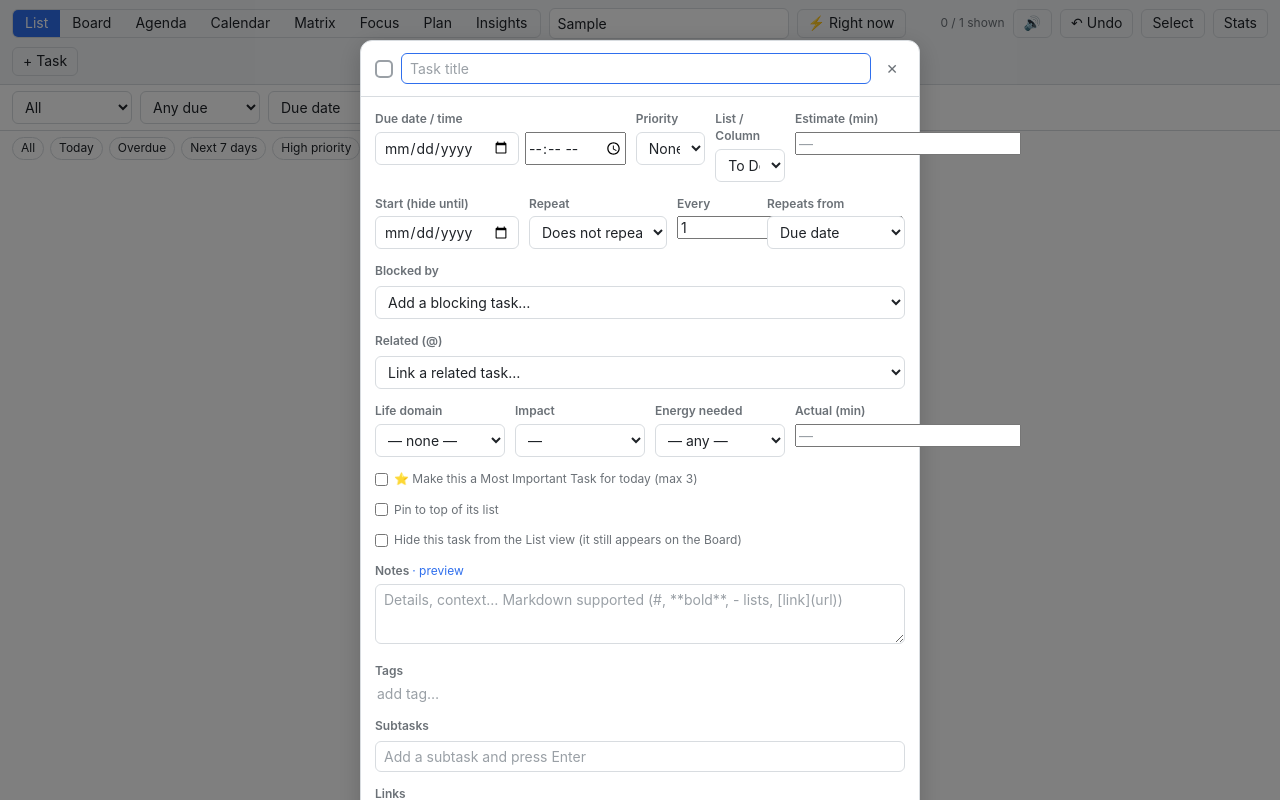
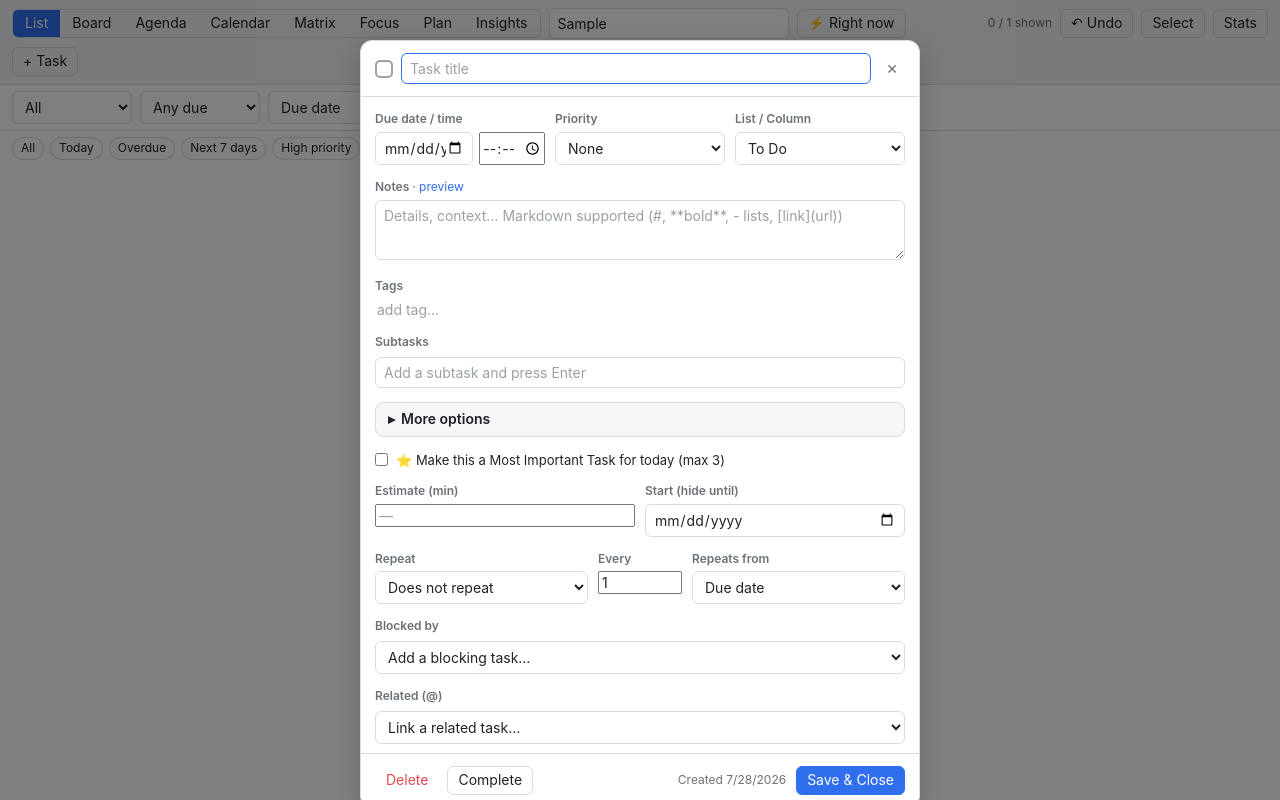
Before and after one commit to justice2425/sn-tasks, a plain HTML site: page index.html in a window 1280 px wide. Both pictures are taken after typing "Sample" into the empty fields and a click on the button "+ Task". Drawn offline with Linux system fonts and the light colour scheme.

Commit message:
Add files via upload

```diff
--- a/ext.json
+++ b/ext.json
@@ -3,7 +3,7 @@
   "name": "Tasks",
   "content_type": "SN|Component",
   "area": "editor-editor",
-  "version": "1.17.0",
+  "version": "1.18.1",
   "description": "A Todoist-style task manager for Standard Notes: List / Board / Agenda / Calendar / Matrix / Focus / Plan / Insights views, due dates, priorities, tags, notes, subtasks, links, recurrence, dependencies, and a local Insights dashboard (Most Important Tasks, momentum & wins, life-balance domains, planning/throughput, procrastination radar) plus a 'Right now' time+energy filter. All data is stored inside the note and protected by Standard Notes' end-to-end encryption.",
   "url": "https://justice2425.github.io/sn-tasks/index.html",
   "download_url": "https://justice2425.github.io/sn-tasks/index.html",
--- a/index.html
+++ b/index.html
@@ -185,14 +185,32 @@
   .modal {
     background: var(--bg); border: 1px solid var(--border); border-radius: 12px;
     width: 100%; max-width: 560px; box-shadow: var(--shadow);
-  }
-  .modal-head { display: flex; align-items: center; padding: 12px 14px; border-bottom: 1px solid var(--border); gap: 8px; }
-  .modal-head .grow { flex: 1; }
-  .modal-body { padding: 14px; display: flex; flex-direction: column; gap: 14px; }
-  .modal-foot { display: flex; justify-content: space-between; padding: 12px 14px; border-top: 1px solid var(--border); align-items: center; }
+    max-height: calc(100vh - 32px); display: flex; flex-direction: column;
+  }
+  .modal-head { display: flex; align-items: center; padding: 12px 14px; border-bottom: 1px solid var(--border); gap: 8px; flex: 0 0 auto; }
+  .modal-head .grow { flex: 1; min-width: 0; }
+  .modal-body { padding: 14px; display: flex; flex-direction: column; gap: 14px; overflow-y: auto; flex: 1 1 auto; }
+  .modal-foot { display: flex; justify-content: space-between; padding: 12px 14px; border-top: 1px solid var(--border); align-items: center; gap: 8px; flex: 0 0 auto; flex-wrap: wrap; }
+  .field { min-width: 0; }
   .field label { display: block; font-size: 12px; color: var(--muted); margin-bottom: 4px; font-weight: 600; }
-  .field-row { display: flex; gap: 10px; }
-  .field-row > .field { flex: 1; }
+  /* inputs must be able to shrink inside flex rows, or they overflow on mobile */
+  .field input, .field select, .field textarea { width: 100%; min-width: 0; box-sizing: border-box; }
+  .field-row { display: flex; gap: 10px; flex-wrap: wrap; }
+  .field-row > .field { flex: 1 1 150px; min-width: 0; }
+  .field-row > .field-sm { flex: 0 1 84px; }
+  .due-pair { display: flex; gap: 6px; }
+  .due-pair input[type=date] { flex: 1 1 auto; }
+  .due-pair input[type=time] { flex: 0 1 120px; }
+  /* "More options" progressive disclosure */
+  .more-toggle { display: flex; align-items: center; gap: 6px; width: 100%; justify-content: flex-start;
+    background: var(--panel); border: 1px solid var(--border); border-radius: 8px; padding: 8px 12px;
+    font-weight: 600; color: var(--fg); cursor: pointer; }
+  .more-toggle:hover { background: var(--panel-2, var(--panel)); }
+  .more-toggle .caret { transition: transform .15s ease; display: inline-block; }
+  .more-toggle[aria-expanded="true"] .caret { transform: rotate(90deg); }
+  .more-fields { display: flex; flex-direction: column; gap: 14px; }
+  .opt-check { display: flex; align-items: center; gap: 8px; cursor: pointer; font-size: 13px; }
+  .opt-check input { width: auto; margin: 0; flex: 0 0 auto; }
 
   .subtasks .sub-item { display: flex; align-items: center; gap: 8px; margin-bottom: 6px; flex-wrap: wrap; }
   .subtasks .sub-item input[type=text] { flex: 1; }
@@ -293,7 +311,6 @@
     <button class="ghost" id="rightNowBtn" title="What can I do right now?">⚡ Right now</button>
     <span class="grow"></span>
     <span class="count" id="count"></span>
-    <button class="ghost" id="speakBtn" title="Read today aloud">🔊</button>
     <button class="ghost" id="undoBtn" title="Undo (Ctrl/Cmd+Z)">↶ Undo</button>
     <button class="ghost" id="selectBtn" title="Select multiple tasks">Select</button>
     <button class="ghost" id="statsBtn" title="Board statistics & actions">Stats</button>
@@ -361,12 +378,13 @@
       <button class="iconbtn" id="m_close" title="Close">✕</button>
     </div>
     <div class="modal-body">
+      <!-- primary fields (always visible) -->
       <div class="field-row">
         <div class="field">
           <label>Due date / time</label>
-          <div style="display:flex; gap:6px;">
+          <div class="due-pair">
             <input id="m_due" type="date" />
-            <input id="m_dueTime" type="time" style="max-width:118px;" title="Optional time" />
+            <input id="m_dueTime" type="time" title="Optional time" />
           </div>
         </div>
         <div class="field">
@@ -382,16 +400,45 @@
           <label>List / Column</label>
           <select id="m_column"></select>
         </div>
-        <div class="field" style="max-width:110px;">
+      </div>
+      <div class="field">
+        <label>Notes <span class="small" id="m_notesToggle" style="cursor:pointer; color:var(--accent); font-weight:400;">· preview</span></label>
+        <textarea id="m_notes" placeholder="Details, context… Markdown supported (#, **bold**, - lists, [link](url))"></textarea>
+        <div id="m_notesPreview" class="md-preview" style="display:none;"></div>
+      </div>
+      <div class="field">
+        <label>Tags</label>
+        <div class="tag-editor" id="m_tags"></div>
+      </div>
+      <div class="field subtasks">
+        <label>Subtasks</label>
+        <div id="m_subtasks"></div>
+        <div class="inline-add">
+          <input id="m_subInput" type="text" placeholder="Add a subtask and press Enter" />
+        </div>
+      </div>
+
+      <!-- More options (collapsed by default) -->
+      <button type="button" class="more-toggle" id="m_moreToggle" aria-expanded="false">
+        <span class="caret">▸</span> More options
+      </button>
+      <div id="m_more" class="more-fields" hidden>
+        <label class="opt-check">
+          <input type="checkbox" id="m_mit" />
+          ⭐ Make this a Most Important Task for today (max 3)
+        </label>
+        <div class="small" id="m_bump" style="display:none; color:var(--warning);"></div>
+        <div class="field-row">
+          <div class="field">
             <label>Estimate (min)</label>
             <input id="m_estimate" type="number" min="0" step="5" placeholder="—" />
           </div>
-      </div>
-      <div class="field-row">
           <div class="field">
             <label>Start (hide until)</label>
             <input id="m_start" type="date" />
           </div>
+        </div>
+        <div class="field-row">
           <div class="field">
             <label>Repeat</label>
             <select id="m_recur">
@@ -402,7 +449,7 @@
               <option value="monthly">Monthly</option>
             </select>
           </div>
-        <div class="field" style="max-width:80px;">
+          <div class="field field-sm">
             <label>Every</label>
             <input id="m_recurEvery" type="number" min="1" value="1" />
           </div>
@@ -451,47 +498,27 @@
               <option value="high">High</option>
             </select>
           </div>
-        <div class="field" style="max-width:110px;">
+          <div class="field">
             <label>Actual (min)</label>
             <input id="m_actual" type="number" min="0" step="5" placeholder="—" title="Log real time spent to calibrate your estimates" />
           </div>
         </div>
-      <label class="small" style="display:flex; align-items:center; gap:6px; cursor:pointer;">
-        <input type="checkbox" id="m_mit" style="width:auto; margin:0;" />
-        ⭐ Make this a Most Important Task for today (max 3)
-      </label>
-      <div class="small" id="m_bump" style="display:none; color:var(--warning);"></div>
-      <label class="small" style="display:flex; align-items:center; gap:6px; cursor:pointer;">
-        <input type="checkbox" id="m_pin" style="width:auto; margin:0;" />
+        <label class="opt-check">
+          <input type="checkbox" id="m_pin" />
           Pin to top of its list
         </label>
-      <label class="small" style="display:flex; align-items:center; gap:6px; cursor:pointer;">
-        <input type="checkbox" id="m_hideList" style="width:auto; margin:0;" />
+        <label class="opt-check">
+          <input type="checkbox" id="m_hideList" />
           Hide this task from the List view (it still appears on the Board)
         </label>
-      <div class="field">
-        <label>Notes <span class="small" id="m_notesToggle" style="cursor:pointer; color:var(--accent); font-weight:400;">· preview</span></label>
-        <textarea id="m_notes" placeholder="Details, context… Markdown supported (#, **bold**, - lists, [link](url))"></textarea>
-        <div id="m_notesPreview" class="md-preview" style="display:none;"></div>
-      </div>
-      <div class="field">
-        <label>Tags</label>
-        <div class="tag-editor" id="m_tags"></div>
-      </div>
-      <div class="field subtasks">
-        <label>Subtasks</label>
-        <div id="m_subtasks"></div>
-        <div class="inline-add">
-          <input id="m_subInput" type="text" placeholder="Add a subtask and press Enter" />
-        </div>
-      </div>
         <div class="field links">
           <label>Links</label>
           <div id="m_links"></div>
           <div class="inline-add">
-          <input id="m_linkLabel" type="text" placeholder="Label (optional)" style="flex:0 0 160px" />
+            <input id="m_linkLabel" type="text" placeholder="Label (optional)" style="flex:0 0 140px" />
             <input id="m_linkUrl" type="url" placeholder="https://…" />
             <button class="ghost" id="m_addLink">Add</button>
+          </div>
         </div>
       </div>
     </div>
@@ -1672,20 +1699,6 @@ const App = (function () {
   }
 
   /* ---- Spoken daily briefing (offline TTS) ---- */
-  function speakDay() {
-    if (!('speechSynthesis' in window)) { uiConfirm('Text-to-speech isn’t available here.', () => {}); return; }
-    const today = todayStr(); const act = Object.values(data.tasks).filter(t => !t.archived && !t.done);
-    const overdue = act.filter(t => t.due && t.due < today).sort((a, b) => dueKey(a).localeCompare(dueKey(b)));
-    const todayT = act.filter(t => t.due === today).sort((a, b) => dueKey(a).localeCompare(dueKey(b)));
-    const parts = [];
-    if (!overdue.length && !todayT.length) parts.push('Nothing is due today. Nice work.');
-    else {
-      parts.push('You have ' + todayT.length + ' task' + (todayT.length === 1 ? '' : 's') + ' due today' + (overdue.length ? (' and ' + overdue.length + ' overdue') : '') + '.');
-      if (overdue.length) parts.push('Overdue: ' + overdue.slice(0, 8).map(t => t.title || 'untitled').join(', ') + '.');
-      if (todayT.length) parts.push('Due today: ' + todayT.slice(0, 8).map(t => t.title || 'untitled').join(', ') + '.');
-    }
-    try { window.speechSynthesis.cancel(); window.speechSynthesis.speak(new SpeechSynthesisUtterance(parts.join(' '))); } catch (e) {}
-  }
 
   /* ---- Command palette (Cmd/Ctrl+K) ---- */
   let palSel = 0, palResults = [];
@@ -2107,11 +2120,17 @@ const App = (function () {
     data.columns.forEach(c => { const o = el('option'); o.value = c.id; o.textContent = c.name; sel.appendChild(o); });
     sel.value = columnOf(taskId) || data.columns[0].id;
     renderModalTags(t); renderModalSubtasks(t); renderModalLinks(t); renderModalBlockers(t); renderModalRelated(t);
+    // Auto-expand "More options" only if this task already uses one of those advanced fields.
+    const hasAdvanced = !!(t.estimate || t.start || (t.recur && t.recur !== 'none') || (t.blockedBy && t.blockedBy.length) ||
+      (t.related && t.related.length) || t.domain || t.impact || t.energy || t.actualMin != null || t.pinned || t.hideFromList ||
+      (t.links && t.links.length) || t.bumpCount > 0 || t.mit === todayStr());
+    setMore(hasAdvanced);
     const created = t.createdAt ? new Date(t.createdAt).toLocaleDateString() : '';
     $('#m_meta').textContent = (created ? 'Created ' + created : '') + (t.archived ? ' · archived' : '') + (t.done ? ' · done' : '');
     $('#overlay').classList.add('open');
     $('#m_title').focus();
   }
+  function setMore(open) { const box = $('#m_more'), btn = $('#m_moreToggle'); if (!box || !btn) return; box.hidden = !open; btn.setAttribute('aria-expanded', open ? 'true' : 'false'); }
   function closeModal() { commitModal(); editingId = null; $('#overlay').classList.remove('open'); render(); }
   function commitModal() {
     if (!editingId) return;
@@ -2305,8 +2324,6 @@ const App = (function () {
     // undo
     $('#undoBtn').onclick = undo;
     // spoken briefing (hide if TTS unavailable)
-    if (!('speechSynthesis' in window)) { const sb = $('#speakBtn'); if (sb) sb.style.display = 'none'; }
-    else $('#speakBtn').onclick = speakDay;
     // command palette
     $('#pal_input').oninput = renderPalette;
     $('#pal_input').onkeydown = (e) => {
@@ -2343,6 +2360,7 @@ const App = (function () {
     // modal
     $('#m_close').onclick = closeModal;
     $('#m_save').onclick = closeModal;
+    $('#m_moreToggle').onclick = () => setMore($('#m_more').hidden);
     $('#overlay').addEventListener('mousedown', (e) => { if (e.target.id === 'overlay') closeModal(); });
     $('#m_done').onclick = () => {
       const t = data.tasks[editingId]; if (!t) return;
```
Lines whose indentation alone changed are shown as unchanged.
